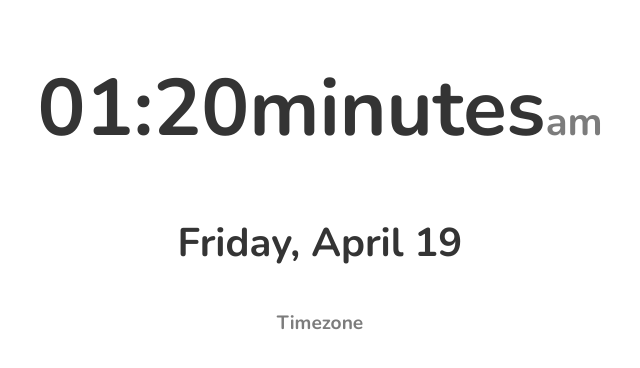
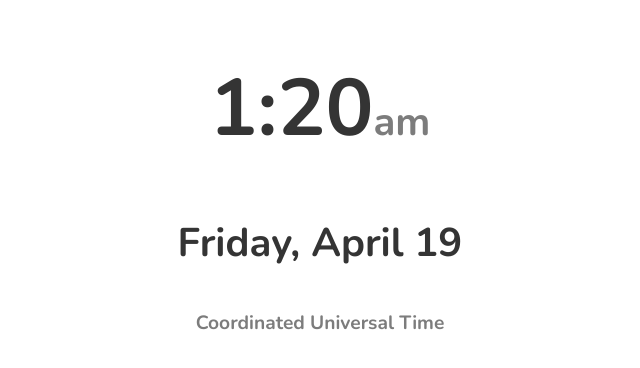
Before and after one commit to theblazinginfinity/PWA, a plain HTML site: page index.html in a window 1280 px wide. Shown: the whole page, without its empty margins (320-960 px from the left). Drawn offline with nearby package versions, Linux system fonts and the light colour scheme.

Commit message:
apr 18, added more functionality + fixed issues w time and timezone

```diff
--- a/index.html
+++ b/index.html
@@ -10,9 +10,9 @@
     </head>
 
     <body>
-        <h1> <span id="hours">hours</span>:<span id="minutes"></span>minutes<span id="meridian">am</span></h1>
+        <h1> <span id="hours">hours</span>:<span id="minutes"></span><span id="meridian"></span></h1>
       	<h3 id="date">Date</h3>
-      	<h5 id="timezone">Timezone</h5>
+      	<h5 id="timezone"></h5>
 
         <script src="js/script.js"></script>
     </body>
--- a/js/script.js
+++ b/js/script.js
@@ -1,5 +1,6 @@
 const hours = document.getElementById('hours');
 const minutes = document.getElementById('minutes');
+const meridian = document.getElementById('meridian');
 const date = document.getElementById('date');
 const timezone = document.getElementById('timezone');
 
@@ -9,13 +10,12 @@ function setTime() {
     const getMeridian = (hrs) => (hrs < 12) ? 'am' : 'pm';
 
     const options = { weekday: 'long', month: 'long', day: 'numeric'};
-
-    hours.textContent = formatTime(now.getHours() % 12);
+    console.log(now.getHours());
+    hours.textContent = now.getHours() % 12;
     minutes.textContent = formatTime(now.getMinutes());
-    getMeridian.textContent = getMeridian(now.getHours());
+    meridian.textContent = getMeridian(now.getHours());
     date.textContent = now.toLocaleDateString('en-US', options);
-    timezone = now.toLocaleTimeString('en-US', {timeZoneName: 'long'});
-    timezone.textContent = now.toLocaleTimeString('en-US', -{timeZoneName:-'long'}).substring(11);
+    timezone.textContent = now.toLocaleTimeString('en-US', {timeZoneName: 'long'}).substring(11);
 }
 
 setTime();
```
Also changed, not shown: images/android-chrome-192x192.png (added), images/android-chrome-512x512.png (added), images/apple-touch-icon.png (added), images/favicon-16x16.png (added), images/favicon-32x32.png (added), images/favicon.ico (added), manifest.json, 1 other file.
